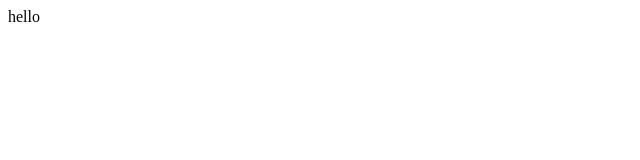
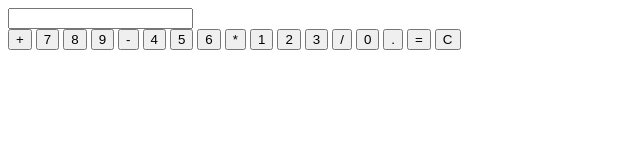
Before and after one commit to taymillyy/calculator, a plain HTML site: page index.html in a window 1280 px wide. Shown: the whole page, without its empty margins (0-640 px from the left). Drawn offline with Linux system fonts and the light colour scheme.

Commit message:
created the text box that the number will display and created  the buttons for the calculator

```diff
--- a/index.html
+++ b/index.html
@@ -1,13 +1,34 @@
 <!DOCTYPE html>
 <html lang="en">
-<head>
-    <meta charset="UTF-8">
-    <meta name="viewport" content="width=device-width, initial-scale=1.0">
+  <head>
+    <meta charset="UTF-8" />
+    <meta name="viewport" content="width=device-width, initial-scale=1.0" />
     <title>Document</title>
-    <link rel="stylesheet" href="css/styles.css">
-</head>
-<body>
-    hello
+    <link rel="stylesheet" href="css/styles.css" />
+  </head>
+  <body>
+    <div id="calculator">
+      <input id="display" readonly />
+      <div id="keys">
+        <button onclick="appendToDisplay('+')">+</button>
+        <button onclick="appendToDisplay('7')">7</button>
+        <button onclick="appendToDisplay('8')">8</button>
+        <button onclick="appendToDisplay('9')">9</button>
+        <button onclick="appendToDisplay('-')">-</button>
+        <button onclick="appendToDisplay('4')">4</button>
+        <button onclick="appendToDisplay('5')">5</button>
+        <button onclick="appendToDisplay('6')">6</button>
+        <button onclick="appendToDisplay('*')">*</button>
+        <button onclick="appendToDisplay('1')">1</button>
+        <button onclick="appendToDisplay('2')">2</button>
+        <button onclick="appendToDisplay('3')">3</button>
+        <button onclick="appendToDisplay('/')">/</button>
+        <button onclick="appendToDisplay('0')">0</button>
+        <button onclick="appendToDisplay('.')">.</button>
+        <button onclick="calculate()">=</button>
+        <button onclick="clearDisplay()">C</button>
+      </div>
+    </div>
     <script src="src/script.js"></script>
-</body>
+  </body>
 </html>
```
